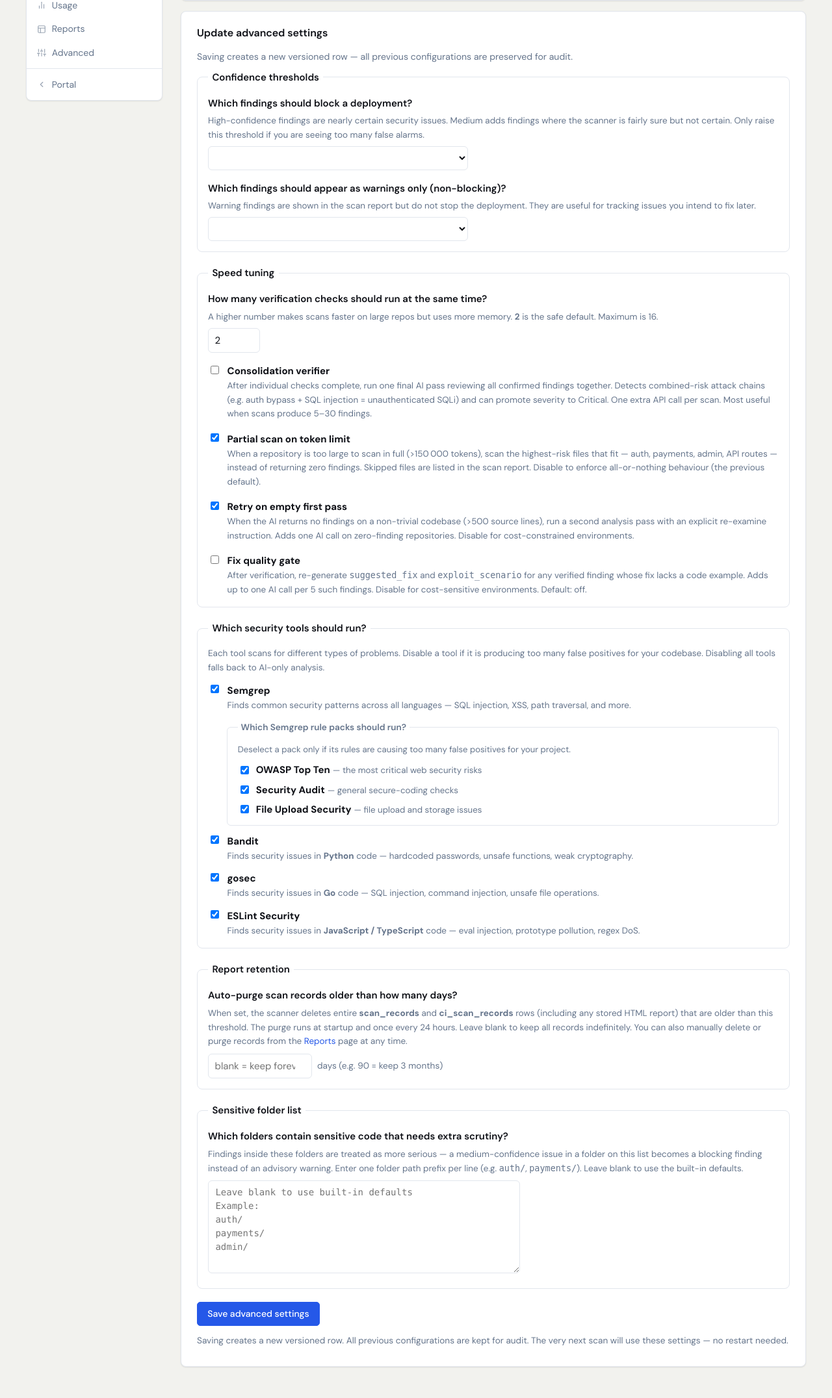
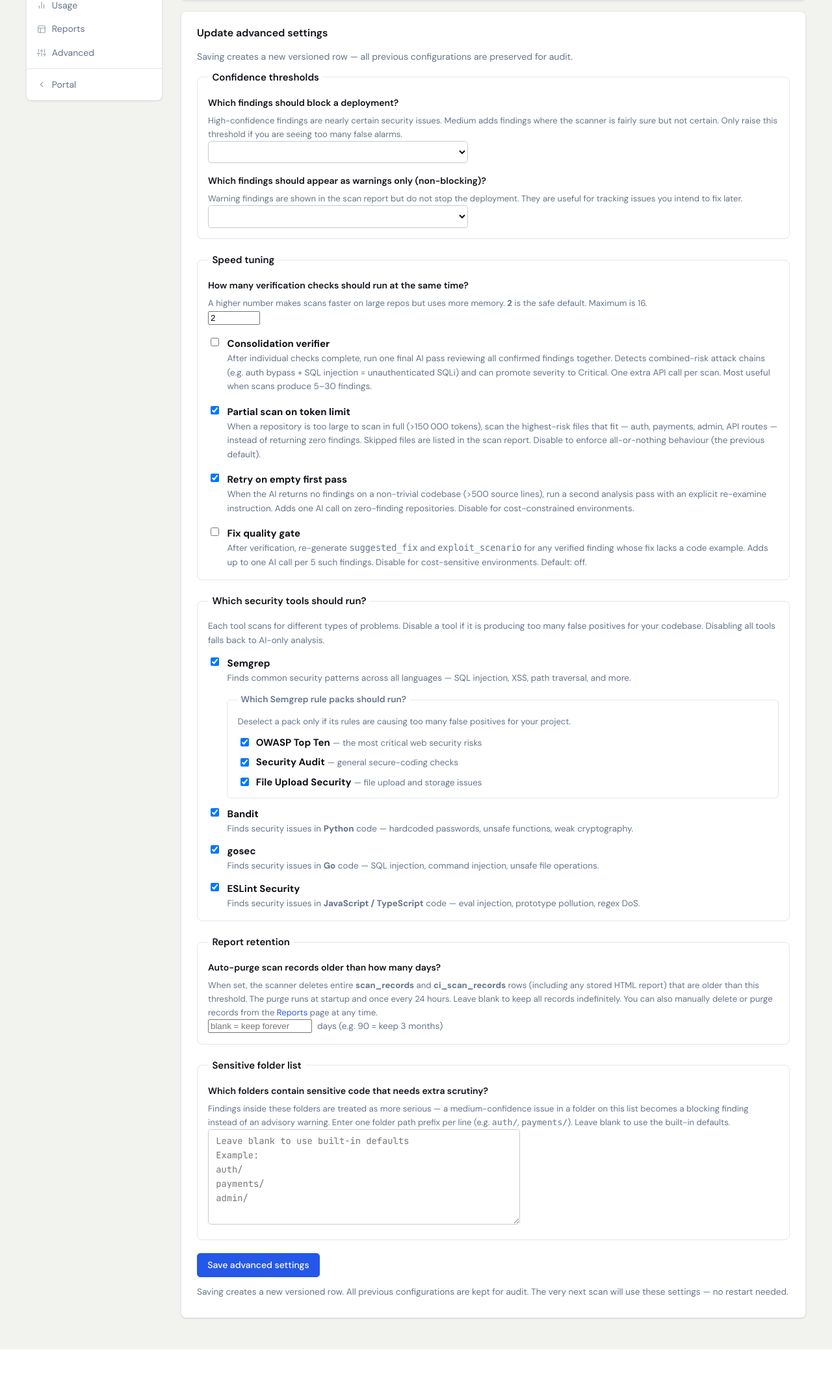
Before and after one commit to Phrase-Sandbox/davidayo-sec-scan-test, a Python web app: template src/security_scanner/tokens/templates/admin_advanced_settings.html in a window 1280 px wide. Shown: the part 347-2499 px from the top of the page at 65% size. After the commit the page ends 2424 px from the top, so only its background shows below. Run offline with Jinja, Linux system fonts and the light colour scheme; the template is opened without the code that fills it, so the values that code supplies are empty.

Commit message:
added:   src/security_scanner/tokens/templates/admin_advanced_settings.html

```diff
--- a/src/security_scanner/tokens/templates/admin_advanced_settings.html
+++ b/src/security_scanner/tokens/templates/admin_advanced_settings.html
@@ -81,21 +81,19 @@
   </p>
   <form method="post" action="/admin/advanced-settings" autocomplete="off">
 
-    {# ── Confidence thresholds ── #}
-    <fieldset style="border:1px solid var(--border); border-radius:8px; padding:1rem; margin:0 0 1.25rem;">
+    <fieldset style="border:1px solid var(--border); border-radius:var(--radius); padding:1rem; margin:0 0 1.25rem;">
       <legend style="font-weight:600; padding:0 0.4rem;">Confidence thresholds</legend>
 
       <div style="margin-bottom:1rem;">
-        <label style="display:block; font-weight:600; margin-bottom:0.3rem;" for="keep_confidences">
+        <label class="form-label" for="keep_confidences">
           Which findings should block a deployment?
         </label>
-        <p class="muted" style="font-size:0.84rem; margin:0 0 0.4rem;">
+        <p class="form-hint">
           High-confidence findings are nearly certain security issues. Medium adds findings where the scanner
           is fairly sure but not certain. Only raise this threshold if you are seeing too many false alarms.
         </p>
         <select name="keep_confidences" id="keep_confidences"
-                style="font:inherit; padding:0.4rem 0.6rem; border:1px solid var(--border);
-                       border-radius:6px; background:var(--card); color:var(--fg); width:100%; max-width:400px;">
+                style="width:100%; max-width:400px;">
           {% for value, label in keep_conf_options.items() %}
           <option value="{{ value }}"
             {{ 'selected' if sc and sc.keep_confidences == value else ('selected' if not sc and value == 'high,medium' else '') }}>
@@ -106,16 +104,15 @@
       </div>
 
       <div>
-        <label style="display:block; font-weight:600; margin-bottom:0.3rem;" for="advisory_confidences">
+        <label class="form-label" for="advisory_confidences">
           Which findings should appear as warnings only (non-blocking)?
         </label>
-        <p class="muted" style="font-size:0.84rem; margin:0 0 0.4rem;">
+        <p class="form-hint">
           Warning findings are shown in the scan report but do not stop the deployment.
           They are useful for tracking issues you intend to fix later.
         </p>
         <select name="advisory_confidences" id="advisory_confidences"
-                style="font:inherit; padding:0.4rem 0.6rem; border:1px solid var(--border);
-                       border-radius:6px; background:var(--card); color:var(--fg); width:100%; max-width:400px;">
+                style="width:100%; max-width:400px;">
           {% for value, label in advisory_conf_options.items() %}
           <option value="{{ value }}"
             {{ 'selected' if sc and sc.advisory_confidences == value else ('selected' if not sc and value == 'low' else '') }}>
@@ -126,22 +123,20 @@
       </div>
     </fieldset>
 
-    {# ── Parallelism ── #}
-    <fieldset style="border:1px solid var(--border); border-radius:8px; padding:1rem; margin:0 0 1.25rem;">
+    <fieldset style="border:1px solid var(--border); border-radius:var(--radius); padding:1rem; margin:0 0 1.25rem;">
       <legend style="font-weight:600; padding:0 0.4rem;">Speed tuning</legend>
 
       <div>
-        <label style="display:block; font-weight:600; margin-bottom:0.3rem;" for="vuln_verifier_parallelism">
+        <label class="form-label" for="vuln_verifier_parallelism">
           How many verification checks should run at the same time?
         </label>
-        <p class="muted" style="font-size:0.84rem; margin:0 0 0.4rem;">
+        <p class="form-hint">
           A higher number makes scans faster on large repos but uses more memory.
           <strong>2</strong> is the safe default. Maximum is 16.
         </p>
         <input type="number" name="vuln_verifier_parallelism" id="vuln_verifier_parallelism"
                min="1" max="16" value="{{ sc.vuln_verifier_parallelism if sc else 2 }}"
-               style="font:inherit; padding:0.4rem 0.6rem; border:1px solid var(--border);
-                      border-radius:6px; background:var(--card); color:var(--fg); width:80px;">
+               style="width:80px;">
       </div>
 
       <div style="margin-top:1rem;">
@@ -212,8 +207,7 @@
       </div>
     </fieldset>
 
-    {# ── Scanner toggles ── #}
-    <fieldset style="border:1px solid var(--border); border-radius:8px; padding:1rem; margin:0 0 1.25rem;">
+    <fieldset style="border:1px solid var(--border); border-radius:var(--radius); padding:1rem; margin:0 0 1.25rem;">
       <legend style="font-weight:600; padding:0 0.4rem;">Which security tools should run?</legend>
       <p class="muted" style="font-size:0.84rem; margin:0 0 0.8rem;">
         Each tool scans for different types of problems. Disable a tool if it is producing
@@ -233,7 +227,6 @@
         </span>
       </label>
 
-      {# Semgrep sub-options — shown/hidden by JS based on the Semgrep checkbox #}
       <fieldset id="semgrep-rules" style="border:1px solid var(--border); border-radius:6px;
                 padding:0.75rem 1rem; margin:0 0 0.75rem 1.8rem;
                 {{ 'display:none' if sc and not sc.enable_semgrep else '' }}">
@@ -297,15 +290,14 @@
       </label>
     </fieldset>
 
-    {# ── Report retention ── #}
-    <fieldset style="border:1px solid var(--border); border-radius:8px; padding:1rem; margin:0 0 1.25rem;">
+    <fieldset style="border:1px solid var(--border); border-radius:var(--radius); padding:1rem; margin:0 0 1.25rem;">
       <legend style="font-weight:600; padding:0 0.4rem;">Report retention</legend>
 
       <div>
-        <label style="display:block; font-weight:600; margin-bottom:0.3rem;" for="report_retention_days">
+        <label class="form-label" for="report_retention_days">
           Auto-purge scan records older than how many days?
         </label>
-        <p class="muted" style="font-size:0.84rem; margin:0 0 0.5rem;">
+        <p class="form-hint">
           When set, the scanner deletes entire <strong>scan_records</strong> and
           <strong>ci_scan_records</strong> rows (including any stored HTML report) that are
           older than this threshold. The purge runs at startup and once every 24 hours.
@@ -316,33 +308,29 @@
           <input type="number" name="report_retention_days" id="report_retention_days"
                  min="1" max="3650" placeholder="blank = keep forever"
                  value="{{ sc.report_retention_days if sc and sc.report_retention_days else '' }}"
-                 style="font:inherit; padding:0.4rem 0.6rem; border:1px solid var(--border);
-                        border-radius:6px; background:var(--card); color:var(--fg); width:160px;">
+                 style="width:160px;">
           <span class="muted" style="font-size:0.85rem;">days (e.g. 90 = keep 3 months)</span>
         </div>
       </div>
     </fieldset>
 
-    {# ── High-risk paths ── #}
-    <fieldset style="border:1px solid var(--border); border-radius:8px; padding:1rem; margin:0 0 1.25rem;">
+    <fieldset style="border:1px solid var(--border); border-radius:var(--radius); padding:1rem; margin:0 0 1.25rem;">
       <legend style="font-weight:600; padding:0 0.4rem;">Sensitive folder list</legend>
 
       <div>
-        <label style="display:block; font-weight:600; margin-bottom:0.3rem;" for="high_risk_paths">
+        <label class="form-label" for="high_risk_paths">
           Which folders contain sensitive code that needs extra scrutiny?
         </label>
-        <p class="muted" style="font-size:0.84rem; margin:0 0 0.5rem;">
+        <p class="form-hint">
           Findings inside these folders are treated as more serious — a medium-confidence issue
           in a folder on this list becomes a blocking finding instead of an advisory warning.
           Enter one folder path prefix per line (e.g. <code>auth/</code>, <code>payments/</code>).
           Leave blank to use the built-in defaults.
         </p>
         <textarea name="high_risk_paths" id="high_risk_paths" rows="6"
+                  class="input-mono"
                   placeholder="Leave blank to use built-in defaults&#10;Example:&#10;auth/&#10;payments/&#10;admin/"
-                  style="font:14px/1.5 ui-monospace, 'SF Mono', Menlo, monospace;
-                         padding:0.45rem 0.65rem; border:1px solid var(--border);
-                         border-radius:6px; background:var(--card); color:var(--fg);
-                         width:100%; max-width:480px; resize:vertical;">{{ sc.high_risk_paths if sc else '' }}</textarea>
+                  style="width:100%; max-width:480px; resize:vertical;">{{ sc.high_risk_paths if sc else '' }}</textarea>
       </div>
     </fieldset>
 
```
Also changed, not shown: src/security_scanner/tokens/templates/admin_ci_token.html (+9 -11 lines), src/security_scanner/tokens/templates/admin_reports.html (+16 -20 lines).
